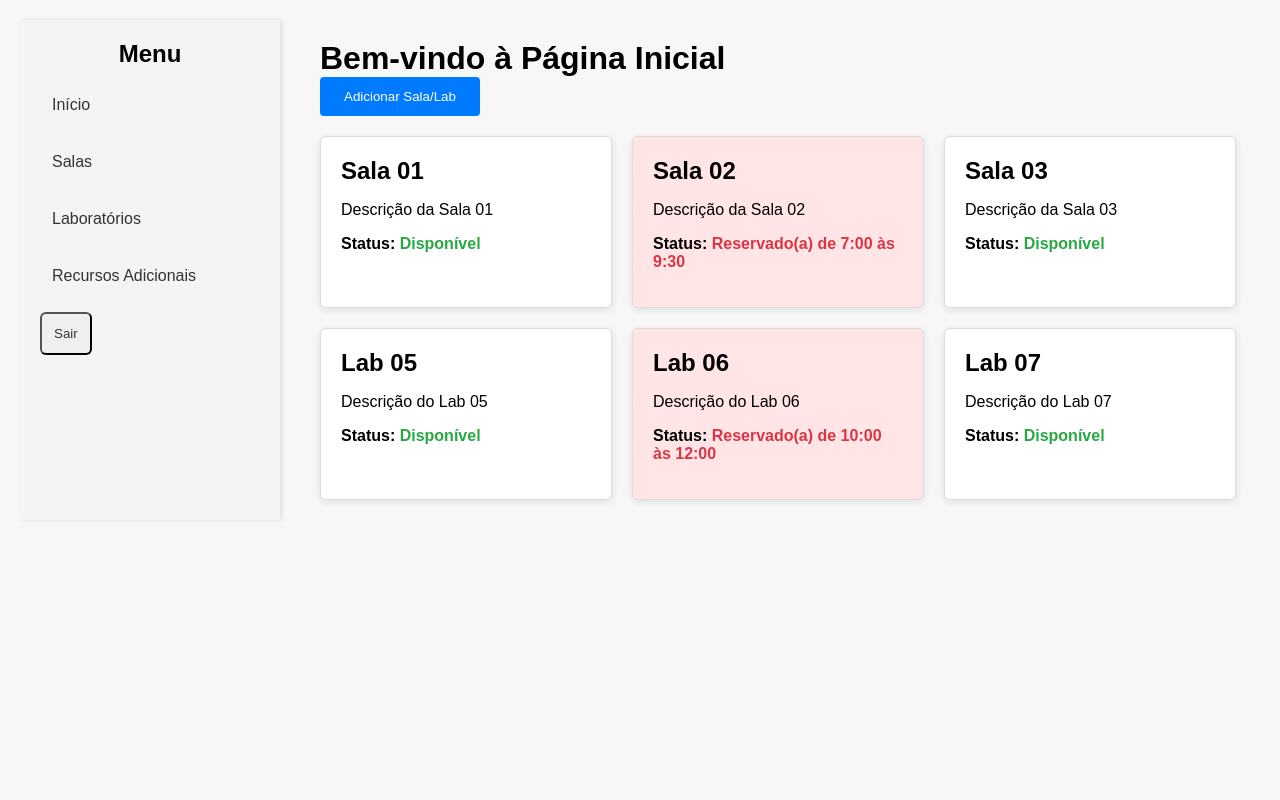
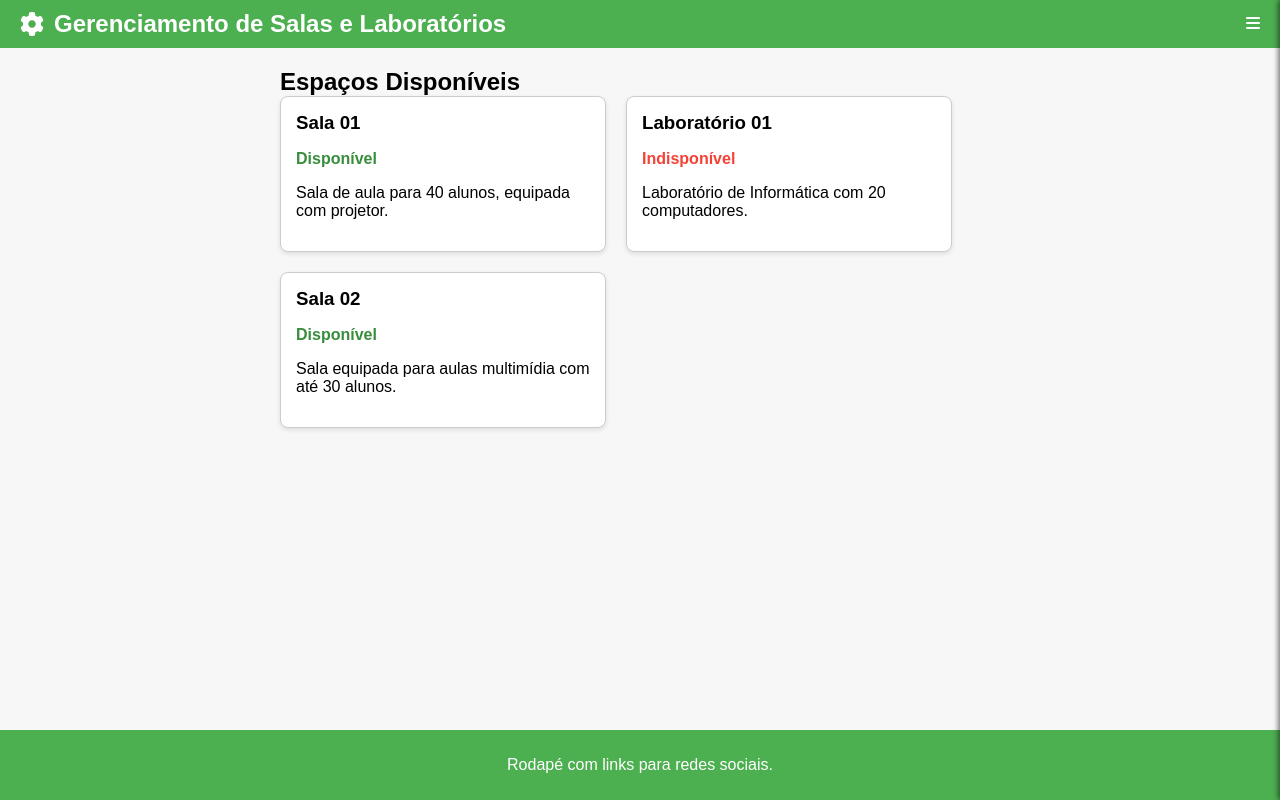
Before and after one commit to rma98/resourcesManagement, a Vue app in the folder gerenciamentoSalas/: page / in a window 1280 px wide. Built offline with nearby package versions, Linux system fonts and the light colour scheme.

Commit message:
chore: atualizações gerais de dependências e melhorias na Home.vue

```diff
--- a/gerenciamentoSalas/package.json
+++ b/gerenciamentoSalas/package.json
@@ -9,6 +9,7 @@
     "preview": "vite preview"
   },
   "dependencies": {
+    "@fortawesome/fontawesome-free": "^6.6.0",
     "axios": "^1.7.7",
     "vue": "^3.4.21",
     "vue-router": "^4.4.5"
--- a/gerenciamentoSalas/src/main.js
+++ b/gerenciamentoSalas/src/main.js
@@ -2,9 +2,12 @@ import { createApp } from 'vue';
 import App from './App.vue';
 import router from './router';
 
+
 // Importa os estilos globais
 import './assets/styles/global.css';
 
+// Importando o Font Awesome
+import '@fortawesome/fontawesome-free/css/all.css';
 createApp(App)
     .use(router)
     .mount('#app')
--- a/gerenciamentoSalas/src/views/Home.vue
+++ b/gerenciamentoSalas/src/views/Home.vue
@@ -1,121 +1,53 @@
 <template>
-  <div class="home-container">
-    <MenuSidebar />
-    <main class="main-content">
-      <h1>Bem-vindo à Página Inicial</h1>
-      <button class="add-button" @click="handleAdd">Adicionar Sala/Lab</button>
-      <div class="cards-container">
-        <div v-for="item in items" :key="item.id" class="card" :class="{'indisponivel': item.status.includes('Reservado')}">
-          <h3>{{ item.name }}</h3>
-          <p>{{ item.description }}</p>
-          <p class="status">
-            Status:
-            <span :class="{'disponivel': item.status === 'Disponível', 'reservado': item.status.includes('Reservado')}">
-              {{ item.status }}
-            </span>
-          </p>
-        </div>
-      </div>
+  <div class="container">
+    <Header @toggle-sidebar="toggleSidebar" />
+    <Sidebar :isActive="isSidebarActive" />
+    <main>
+      <CardList />
     </main>
+    <footer>
+      <p>Rodapé com links para redes sociais.</p>
+    </footer>
   </div>
 </template>
 
 <script>
-import MenuSidebar from '../components/MenuSidebar.vue';
+import Header from '../components/Header.vue';
+import Sidebar from '../components/Sidebar.vue';
+import CardList from '../components/CardList.vue';
 
 export default {
-  name: 'Home',
   components: {
-    MenuSidebar,
+    Header,
+    Sidebar,
+    CardList
   },
   data() {
     return {
-      items: [
-        { id: 1, name: 'Sala 01', description: 'Descrição da Sala 01', status: 'Disponível' },
-        { id: 2, name: 'Sala 02', description: 'Descrição da Sala 02', status: 'Reservado(a) de 7:00 às 9:30' },
-        { id: 3, name: 'Sala 03', description: 'Descrição da Sala 03', status: 'Disponível' },
-        { id: 5, name: 'Lab 05', description: 'Descrição do Lab 05', status: 'Disponível' },
-        { id: 6, name: 'Lab 06', description: 'Descrição do Lab 06', status: 'Reservado(a) de 10:00 às 12:00' },
-        { id: 7, name: 'Lab 07', description: 'Descrição do Lab 07', status: 'Disponível' },
-      ],
+      isSidebarActive: false
     };
   },
   methods: {
-    handleAdd() {
-      // Redirecionar para a página de adicionar sala/lab
-      this.$router.push('/adicionar');
-    },
-  },
+    toggleSidebar() {
+      this.isSidebarActive = !this.isSidebarActive;
+    }
+  }
 };
 </script>
 
 <style scoped>
-.home-container {
+.container {
   display: flex;
-  gap: 20px;
-  margin: 20px;
+  flex-direction: column; /* Faz com que os elementos fiquem um abaixo do outro */
+  min-height: 100vh; /* Garante que a altura da página ocupe a tela inteira */
 }
-
-.main-content {
-  flex: 1;
-  padding: 20px;
+main {
+  flex: 1; /* Ocupar o espaço restante */
 }
-
-.add-button {
-  background-color: #007bff;
+footer {
+  text-align: center;
+  padding: 10px;
+  background-color: #4caf50;
   color: white;
-  border: none;
-  padding: 12px 24px;
-  border-radius: 4px;
-  cursor: pointer;
-  margin-bottom: 20px;
-  transition: background-color 0.3s;
-}
-
-.add-button:hover {
-  background-color: #0056b3;
-}
-
-.cards-container {
-  display: flex;
-  flex-wrap: wrap;
-  gap: 20px;
-}
-
-.card {
-  background-color: #fff;
-  border: 1px solid #ddd;
-  border-radius: 6px;
-  padding: 20px;
-  width: 250px;
-  box-shadow: 0 2px 8px rgba(0, 0, 0, 0.1);
-  transition: transform 0.3s, box-shadow 0.3s;
-}
-
-.card:hover {
-  transform: translateY(-5px);
-  box-shadow: 0 4px 15px rgba(0, 0, 0, 0.2);
-}
-
-.card.indisponivel {
-  background-color: #ffe5e5;
-}
-
-.card h3 {
-  margin-top: 0;
-  font-size: 1.5rem;
-}
-
-.status {
-  margin-top: 10px;
-  font-weight: bold;
-}
-
-.status .disponivel {
-  color: #28a745;
-}
-
-.status .reservado {
-  color: #dc3545;
 }
 </style>
```
Also changed, not shown: 1 other file (tests, documents, lock files or other folders).
